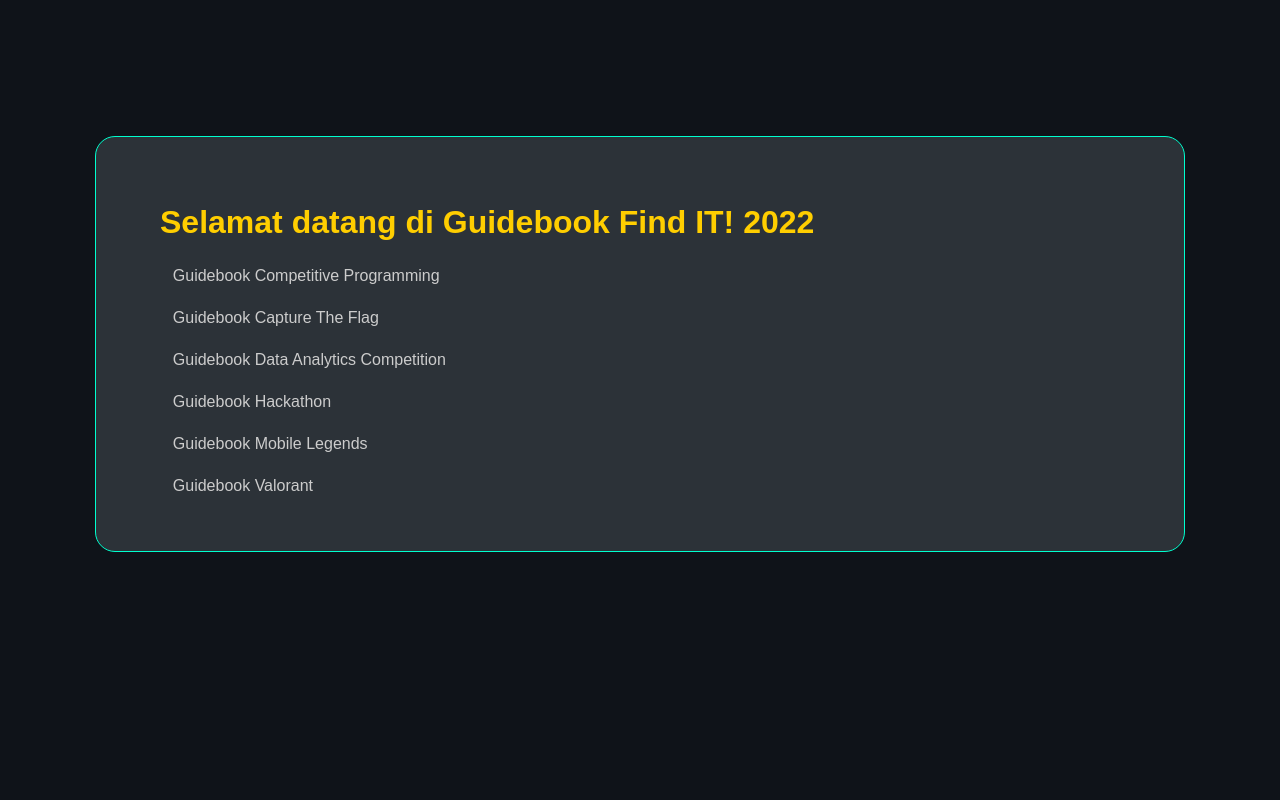
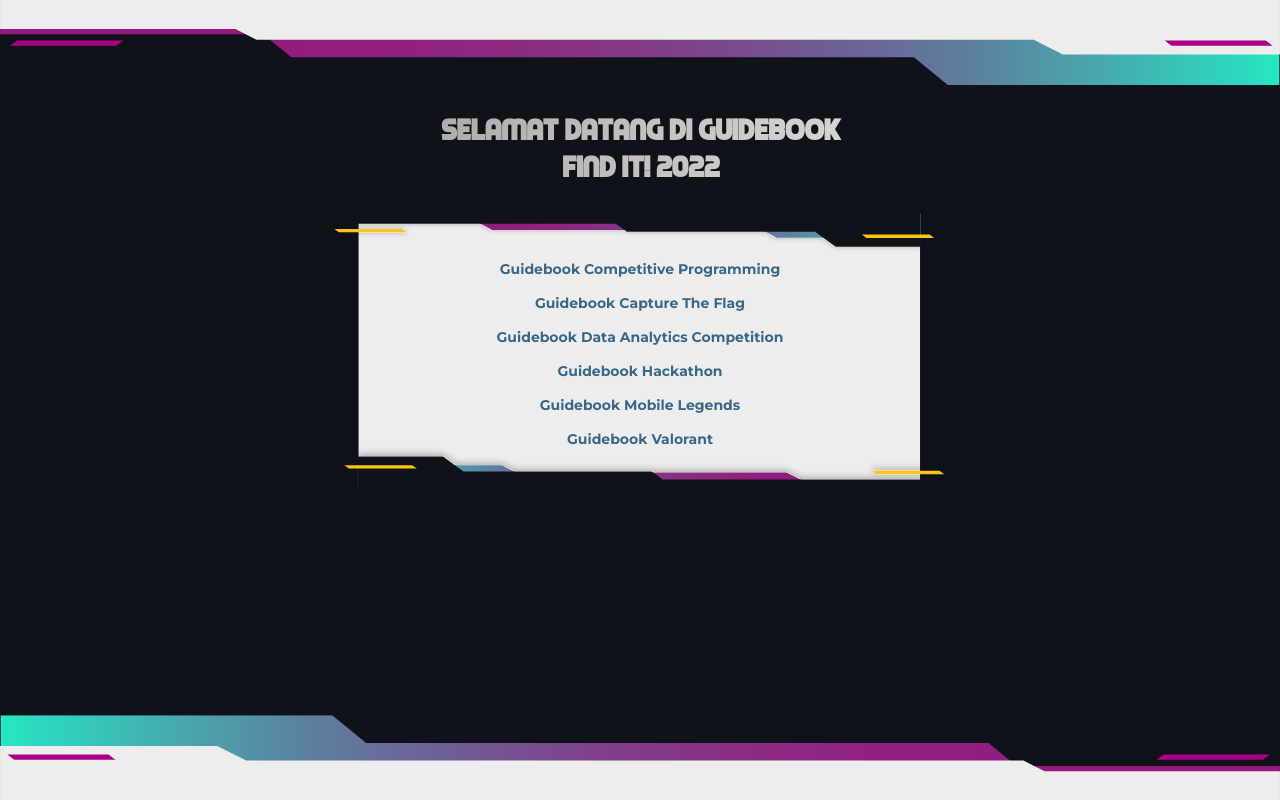
Before and after one commit to FindIT2022/Guidebook, a plain HTML site: page index.html in a window 1280 px wide. Drawn offline with Linux system fonts and the light colour scheme.

Commit message:
feat: styling website

```diff
--- a/index.html
+++ b/index.html
@@ -7,74 +7,77 @@
     <title>Guidebook | Find IT! 2022</title>
     <link rel="icon" href="favicon.ico" type="image/x-icon" />
   </head>
-	<body style="font-family: Arial, Helvetica, sans-serif; background-color: #0f1319; padding: 10% 0">
-		<section
-			style="
-				max-width: 75vw;
+  <style>
+    @font-face {
+      font-family: Piximisa;
+      src: url("./assets/font/Piximisa.ttf");
+      font-display: swap;
+    }
+
+    @font-face {
+      font-family: Montserrat-Bold;
+      src: url("./assets/font/Montserrat-Bold.ttf");
+      font-display: swap;
+    }
+    section {
+      background-image: url(./assets/box-sm.svg);
+      background-size: 100% 100%;
+      padding: 12vh 7vw;
       margin: auto;
-				background-color: #2c3238;
-				border: 1px solid #00ffce;
+      max-width: 70%;
+      height: 250px;
+      font-size: 10px;
+    }
+
+    h1 {
+      background: -webkit-linear-gradient(180deg, #FFFFFF 0%, #868181 100%);
+      -webkit-background-clip: text;
+      -webkit-text-fill-color: transparent;
+      padding: 0;
+      text-align: center;
+      font-size: 32px;
+      padding: 0vh 5vw;
+      font-family: Piximisa;
+    }
+
+    @media screen and (min-width: 500px) {
+      section {
+        background-image: url(./assets/box.svg);
+        max-width: 90%;
+        height: 210px;
         padding: 5vh 5vw;
-				border-radius: 20px;
-			"
-		>
-			<h1 style="color: #ffce00; padding: 0; font-size: 32px">Selamat datang di Guidebook Find IT! 2022</h1>
-			<ul style="list-style: none; padding: 0 1vw; display: flex; flex-direction: column; gap: 3vh">
+        font-size: 14px;
+      }
+    }
+  </style>
+  <body style="font-family: Montserrat-Bold; background-color: #0f1319; margin: 0">
+    <img src="./assets/divider.svg" alt="Divider" style="max-width: 100%" />
+    <h1>
+      Selamat datang di Guidebook <br />
+      Find IT! 2022
+    </h1>
+    <section>
+      <ul style="list-style: none; padding: 0 1vw; display: flex; flex-direction: column; gap: 2vh; text-align: center">
         <li>
-					<a
-						style="text-decoration: none; color: #cccccc"
-						target="black"
-						rel="noopener noreferer"
-						href="/Guidebook-Competitive_Programming.pdf"
-						>Guidebook Competitive Programming</a
-					>
+          <a style="text-decoration: none; color: #386788" target="black" rel="noopener noreferer" href="/Guidebook-Competitive_Programming.pdf">Guidebook Competitive Programming</a>
         </li>
         <li>
-					<a
-						style="text-decoration: none; color: #cccccc"
-						target="black"
-						rel="noopener noreferer"
-						href="/Guidebook-Capture_The_Flag.pdf"
-						>Guidebook Capture The Flag</a
-					>
+          <a style="text-decoration: none; color: #386788" target="black" rel="noopener noreferer" href="/Guidebook-Capture_The_Flag.pdf">Guidebook Capture The Flag</a>
         </li>
         <li>
-					<a
-						style="text-decoration: none; color: #cccccc"
-						target="black"
-						rel="noopener noreferer"
-						href="/Guidebook-Data_Analytics_Competition.pdf"
-						>Guidebook Data Analytics Competition</a
-					>
+          <a style="text-decoration: none; color: #386788" target="black" rel="noopener noreferer" href="/Guidebook-Data_Analytics_Competition.pdf">Guidebook Data Analytics Competition</a>
         </li>
         <li>
-					<a
-						style="text-decoration: none; color: #cccccc"
-						target="black"
-						rel="noopener noreferer"
-						href="/Guidebook-Hackathon.pdf"
-						>Guidebook Hackathon</a
-					>
+          <a style="text-decoration: none; color: #386788" target="black" rel="noopener noreferer" href="/Guidebook-Hackathon.pdf">Guidebook Hackathon</a>
         </li>
         <li>
-					<a
-						style="text-decoration: none; color: #cccccc"
-						target="black"
-						rel="noopener noreferer"
-						href="/Guidebook-Mobile_Legends.pdf"
-						>Guidebook Mobile Legends</a
-					>
+          <a style="text-decoration: none; color: #386788" target="black" rel="noopener noreferer" href="/Guidebook-Mobile_Legends.pdf">Guidebook Mobile Legends</a>
         </li>
         <li>
-					<a
-						style="text-decoration: none; color: #cccccc"
-						target="black"
-						rel="noopener noreferer"
-						href="/Guidebook-Valorant.pdf"
-						>Guidebook Valorant</a
-					>
+          <a style="text-decoration: none; color: #386788" target="black" rel="noopener noreferer" href="/Guidebook-Valorant.pdf">Guidebook Valorant</a>
         </li>
       </ul>
     </section>
+    <img src="./assets/divider.svg" alt="Divider" style="transform: rotate(180deg); max-width: 100%; position: absolute; bottom: 0" />
   </body>
 </html>
```
Also changed, not shown: assets/box-sm.svg (added), assets/box.svg (added), assets/divider.svg (added), assets/font/Montserrat-Bold.ttf (added), assets/font/Piximisa.ttf (added). Lines whose indentation alone changed are shown as unchanged.
